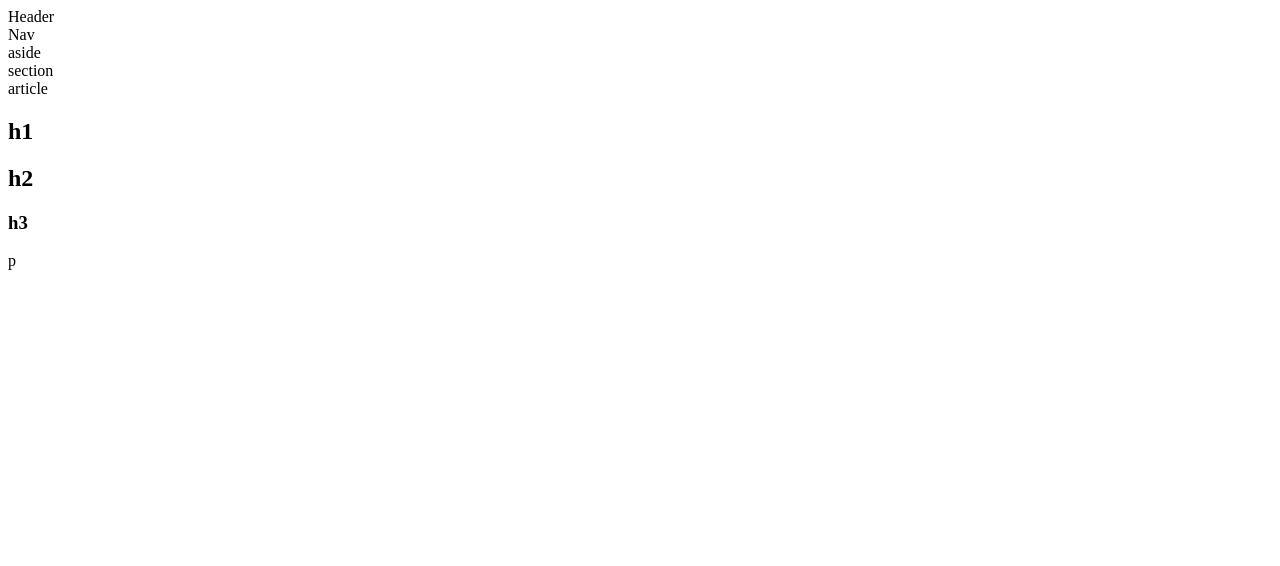
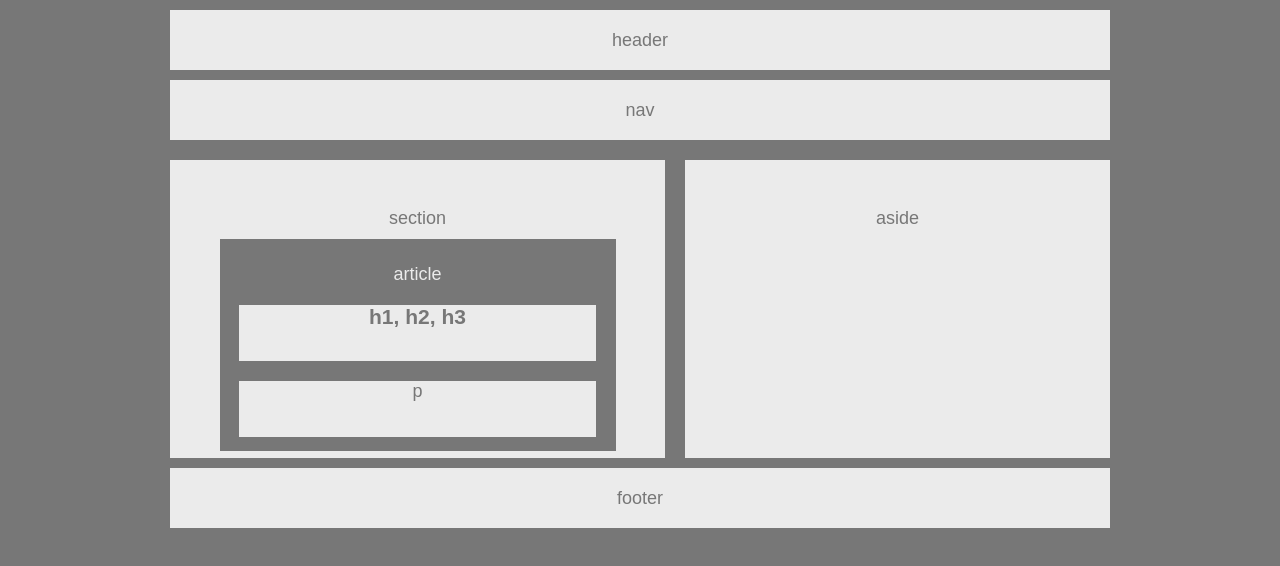
Before and after one commit to Brucimus/HW-Wireframe, a plain HTML site: page index.html in a window 1280 px wide. Drawn offline with Linux system fonts and the light colour scheme.

Commit message:
added css

```diff
--- a/index.html
+++ b/index.html
@@ -1,33 +1,43 @@
 <!DOCTYPE html>
-<header>
+<head>
     <title>
         title
     </title>
+    <link rel="stylesheet" type="text/css" href="../reset.css">
     <link rel="stylesheet" type="text/css" href="style.css">
-</header>
+</head>
 <body>
-    <div>
-        Header
-    </div>
-    <div>
-        Nav
-    </div>
-    <aside>
-        aside
-    </aside>
+
+    <!--header-->
+    <header>
+        header
+    </header>
+
+    <!--nav bar-->
+    <nav>
+        nav
+    </nav>
+
+    <!--articles-->
     <section>
         section
         <article>
             article
+            <h1><strong>h1, h2, h3</strong></h1>
+            <p>
+                p
+            </p>
         </article>
-        <header>
-            <h1>h1</h1>
-            <h2>h2</h2>
-            <h3>h3</h3>
-        </header>
-        <p>
-            p
-        </p>
     </section>
 
+    <!--aside-->
+    <aside>
+        aside
+    </aside>
+
+    <!--footer-->
+    <footer>
+        footer
+    </footer>
+
 </body>
--- a/style.css
+++ b/style.css
@@ -0,0 +1,55 @@
+body {
+    font-family: Arial, Helvetica, sans-serif;
+    color: #777;
+    background: #777;
+    width: 960px;
+    font-size: 18px;
+    margin: auto;
+}
+
+header, nav, footer {
+    height: 20px;
+    padding: 20px;
+}
+header, nav, section, aside, footer {
+    background: #ebebeb;
+    margin: 10px;
+    text-align: center;
+}
+
+article {
+    position: relative;
+    color: #ebebeb;
+    background: #777;
+    width: 80%;
+    height: 75%;
+    top: 10px;
+    margin: auto;
+    padding-top: 5%;
+}
+
+h1, p {
+    color: #777;
+    background: #ebebeb;
+    margin: 5%;
+    height: 30%;
+}
+
+section {
+    float: left;
+    width: 495px;
+    height: 250px;
+    padding-top: 5%;
+}
+
+aside {
+    float: left;
+    width: 425px;
+    height: 250px;
+    padding-top: 5%;
+}
+
+footer {
+    clear: both;
+    overflow: auto;
+}
```
